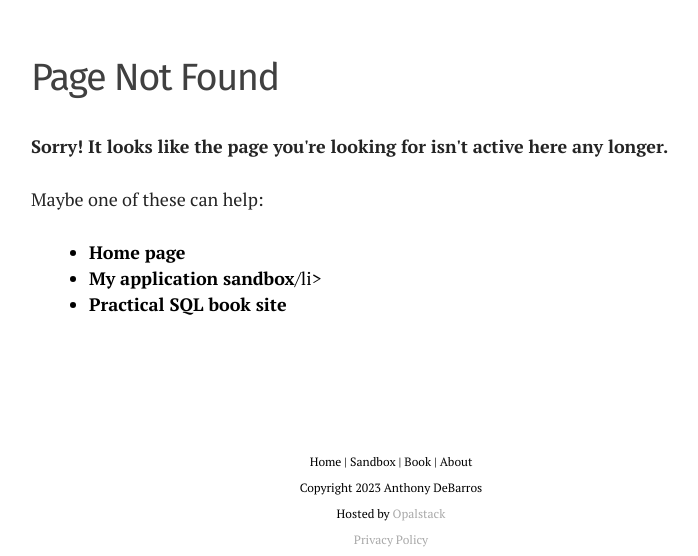
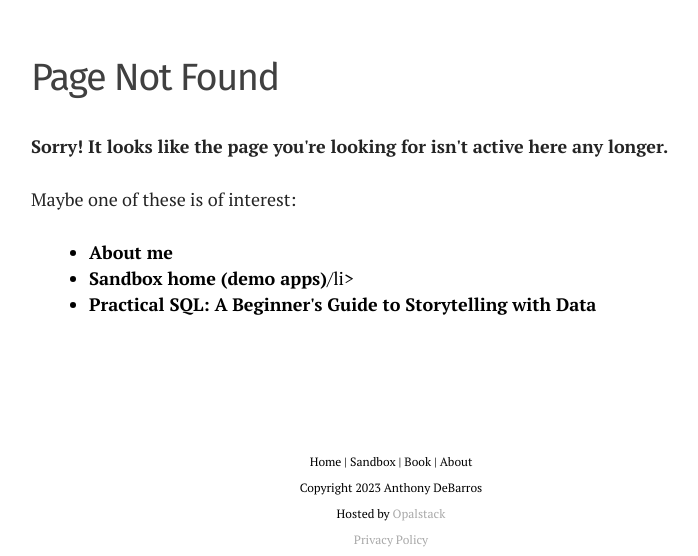
Before and after one commit to anthonydb/sandbox, a Django app: template core/templates/404.html in a window 1280 px wide. Shown: the top 556 px of the page, without its empty margins (249-947 px from the left). Run offline with Django 4.2, Linux system fonts and the light colour scheme; the template is opened without the code that fills it, so the values that code supplies are empty.

Commit message:
Minor template updates

```diff
--- a/core/templates/404.html
+++ b/core/templates/404.html
@@ -49,11 +49,11 @@
             <div class="the-content">
 
                 <p><strong>Sorry! It looks like the page you're looking for isn't active here any longer.</strong></p>
-                <p>Maybe one of these can help:</p>
+                <p>Maybe one of these is of interest:</p>
                 <ul>
-                    <li><a href="/">Home page</a></li>
-                    <li><a href="/sandbox/">My application sandbox</a>/li>
-                    <li><a href="https://www.practicalsql.com">Practical SQL book site</a></li>
+                    <li><a href="/about/">About me</a></li>
+                    <li><a href="/sandbox/">Sandbox home (demo apps)</a>/li>
+                    <li><a href="https://www.practicalsql.com">Practical SQL: A Beginner's Guide to Storytelling with Data</a></li>
                 </ul>
 
             </div><!-- the-content -->
--- a/core/templates/privacy.html
+++ b/core/templates/privacy.html
@@ -17,7 +17,7 @@
         <!-- Jetpack Site Verification Tags -->
         <meta name="google-site-verification" content="3cXq7qpM2caPBH74yvmYJYdTIw18jO5ESgpf1JNMRTw" />
 
-        <title>Projects - Anthony DeBarros</title>
+        <title>Privacy Policy - Anthony DeBarros</title>
         <link rel="canonical" href="https://anthonydebarros.com/privacy/" />
         <meta property="og:locale" content="en_US" />
         <meta property="og:type" content="article" />
--- a/data_miscellany/templates/404.html
+++ b/data_miscellany/templates/404.html
@@ -1,6 +1,6 @@
 {% extends "base.html" %}
 
-{% block title %}{% endblock %}
+{% block title %}| 404{% endblock %}
 
 
 {% block content %}
--- a/data_miscellany/templates/booklist_base.html
+++ b/data_miscellany/templates/booklist_base.html
@@ -13,7 +13,7 @@
     {% load static %}
     <link rel="stylesheet" type="text/css" href="{% static 'booklist.css' %}" />
     <link href='https://fonts.googleapis.com/css?family=Lato' rel='stylesheet' type='text/css'>
-     <title>Anthony DeBarros {% block title %}{% endblock %}</title>
+     <title>Anthony DeBarros{% block title %}{% endblock %}</title>
      <meta name="description" content="The web development sandbox of Anthony DeBarros.">
 </head>
 <body>
--- a/data_miscellany/templates/fiction_list.html
+++ b/data_miscellany/templates/fiction_list.html
@@ -13,7 +13,7 @@
     {% load static %}
     <link rel="stylesheet" type="text/css" href="{% static 'booklist.css'%}" />
     <link href='https://fonts.googleapis.com/css?family=Lato' rel='stylesheet' type='text/css'>
-    <title>Anthony DeBarros | Books API Example</title>
+    <title>Anthony DeBarros | Books API - Fiction List</title>
     <meta name="description" content="New York Times Fiction Bestsellers">
 </head>
 <body>
--- a/data_miscellany/templates/nonfiction_list.html
+++ b/data_miscellany/templates/nonfiction_list.html
@@ -13,7 +13,7 @@
     {% load static %}
     <link rel="stylesheet" type="text/css" href="{% static 'booklist.css'%}" />
     <link href='https://fonts.googleapis.com/css?family=Lato' rel='stylesheet' type='text/css'>
-    <title>Anthony DeBarros | Books API Example</title>
+    <title>Anthony DeBarros | Books API - Nonfiction List</title>
     <meta name="description" content="New York Times Nonfiction Bestsellers">
 </head>
 <body>
```
